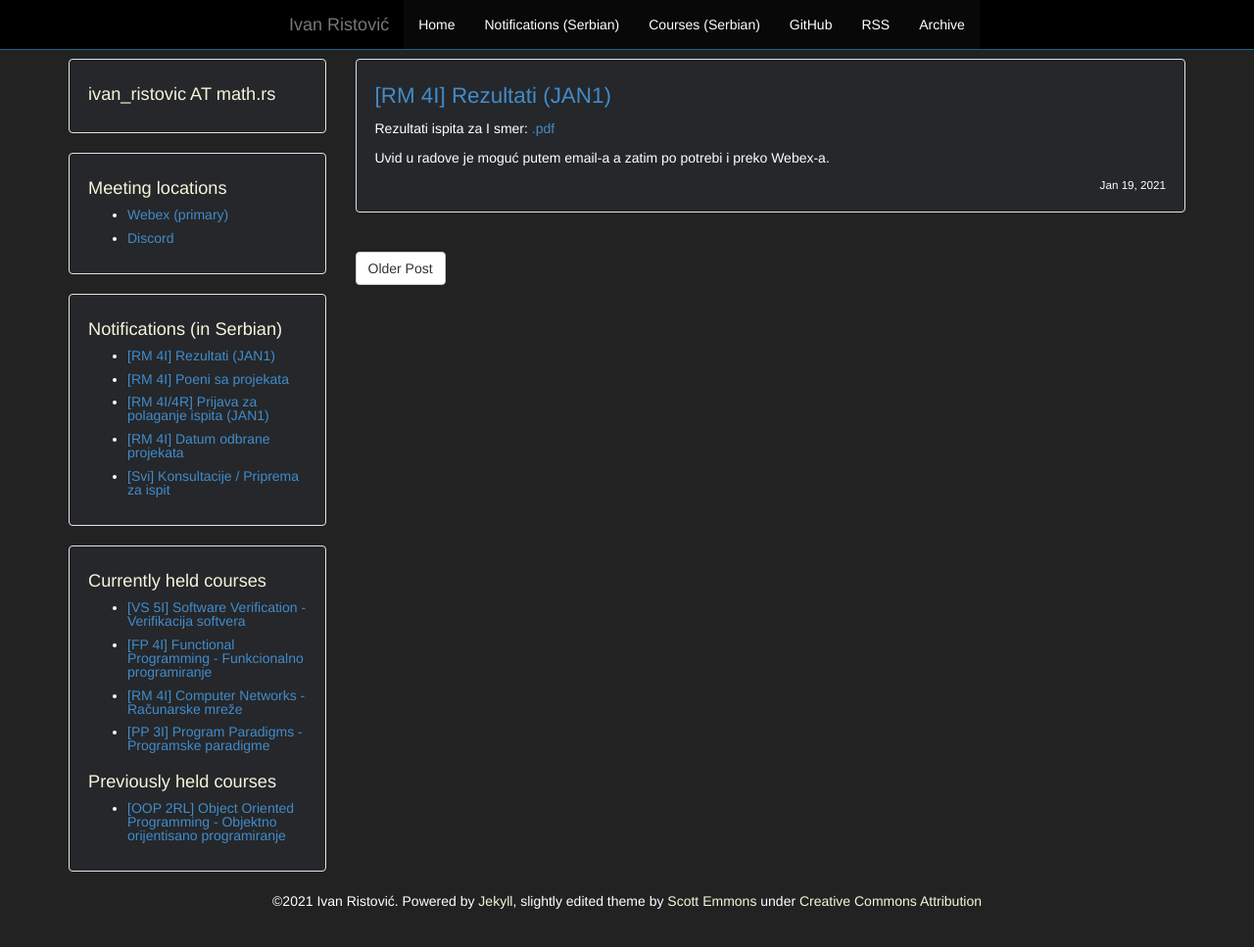
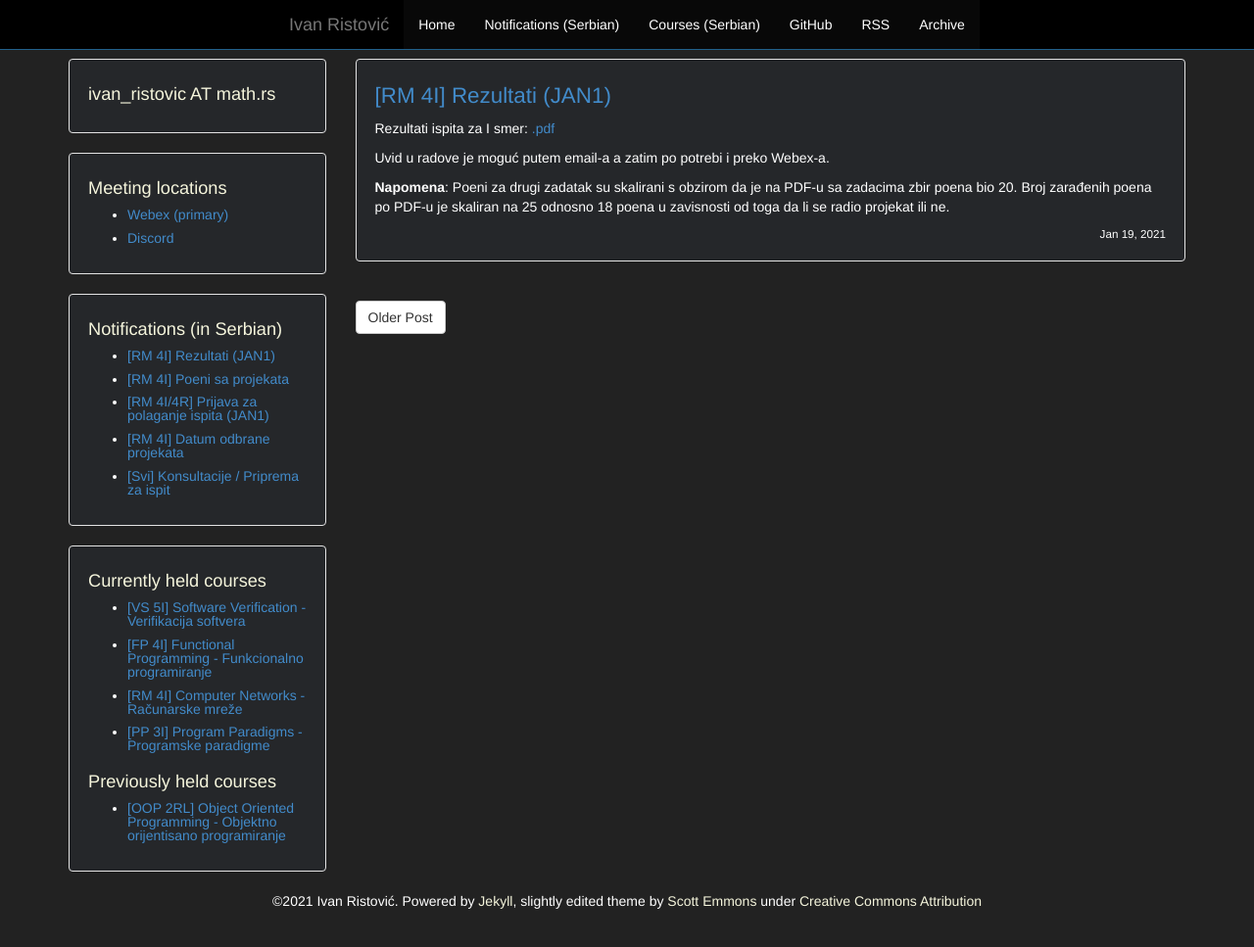
Before and after one commit to ivan-ristovic/ivan-ristovic.github.io, a Jekyll site: the page built from _posts/2020_2021/2021-01-19-rm-results-jan1.md, in a window 1280 px wide and 1000 px high. Shown: the top 967 px of the window at 98% size. Built offline with Jekyll 4.4.1, drawn with Linux system fonts in a browser that asks for light colours.

Commit message:
[RM] JAN1 results

```diff
--- a/_posts/2020_2021/2021-01-19-rm-results-jan1.md
+++ b/_posts/2020_2021/2021-01-19-rm-results-jan1.md
@@ -10,3 +10,6 @@ Rezultati ispita za I smer:
 [.pdf](/courses/rm/results/2020_2021_I/RM_2020_2021_I.pdf){:target="_blank"}
 
 Uvid u radove je moguć putem email-a a zatim po potrebi i preko Webex-a.
+
+**Napomena**: Poeni za drugi zadatak su skalirani s obzirom da je na PDF-u sa zadacima zbir poena bio 20.
+Broj zarađenih poena po PDF-u je skaliran na 25 odnosno 18 poena u zavisnosti od toga da li se radio projekat ili ne.
```
